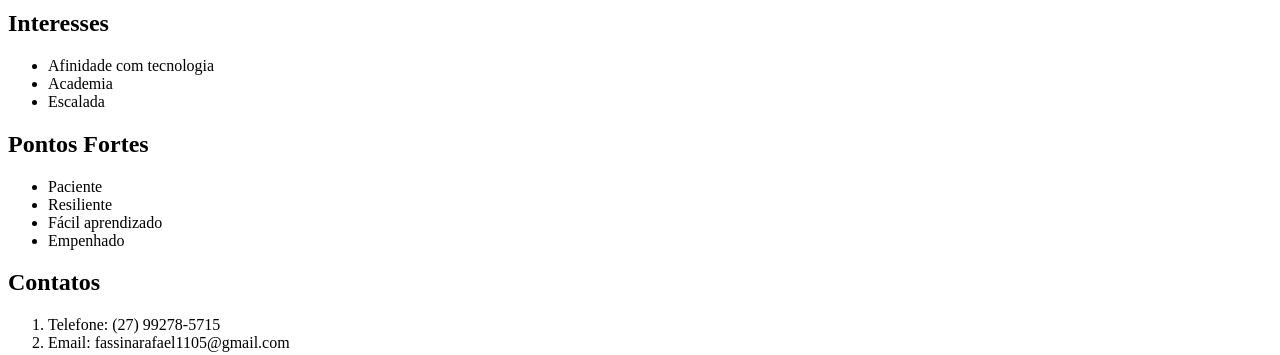
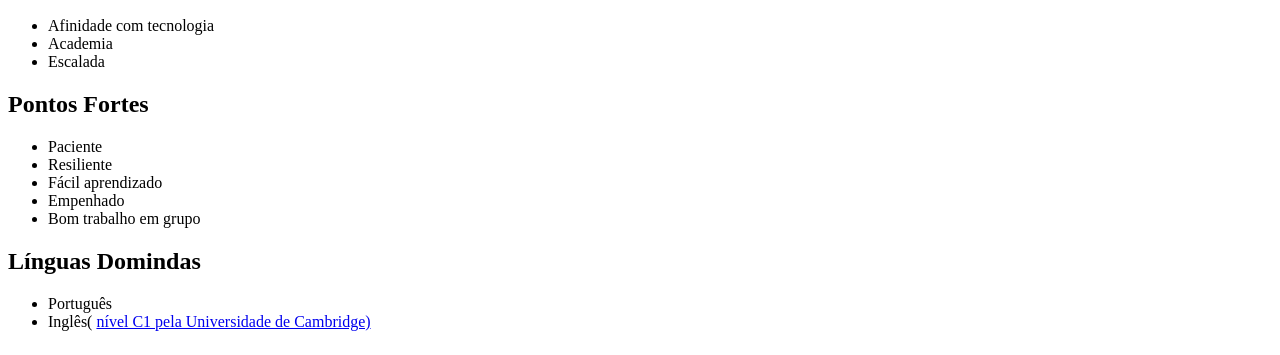
Before and after one commit to FassinaRafael/Primeiro-c-digo-, a plain HTML site: page Index.html in a window 1280 px wide. Shown: the part 350-705 px from the top of the page. Drawn offline with Linux system fonts and the light colour scheme.

Commit message:
Add files via upload

```diff
--- a/Index.html
+++ b/Index.html
@@ -1,9 +1,11 @@
 <html>
-<head>Rafael Fassina</head>
+<head>
+    <title>Currículo: Rafael Fassina</title>
+</head>
 <body>
     <h1>Sobre mim</h1>
 
-    <img width="200px" src="./imagem.jpg.jpg" alt="Fassina">
+    <img width="200px" src="./Imagem eu.jpg" alt="Fassina">
     <p>Meu nome é Rafael Fassina, tenho 18 anos e estou cursando o primeiro período do curso ciência da computação na Universidade de Vila Velha. Nasci e fui criado em Vitória, Espírito Santo.</p>
 
     <h2>Interesses</h2>
@@ -18,6 +20,12 @@
         <li>Resiliente</li>
         <li>Fácil aprendizado</li>
         <li>Empenhado</li>
+        <li>Bom trabalho em grupo</li>
+    </ul>
+    <h2>Línguas Domindas</h2>
+    <ul>
+        <li>Português</li>
+        <li>Inglês( <a href="https://www.cambridgeenglish.org/br/exams-and-tests/cambridge-english-scale/" target="_blank">nível C1 pela Universidade de Cambridge)</a></li>
     </ul>
     <h2>Contatos</h2>
     <ol>
```
